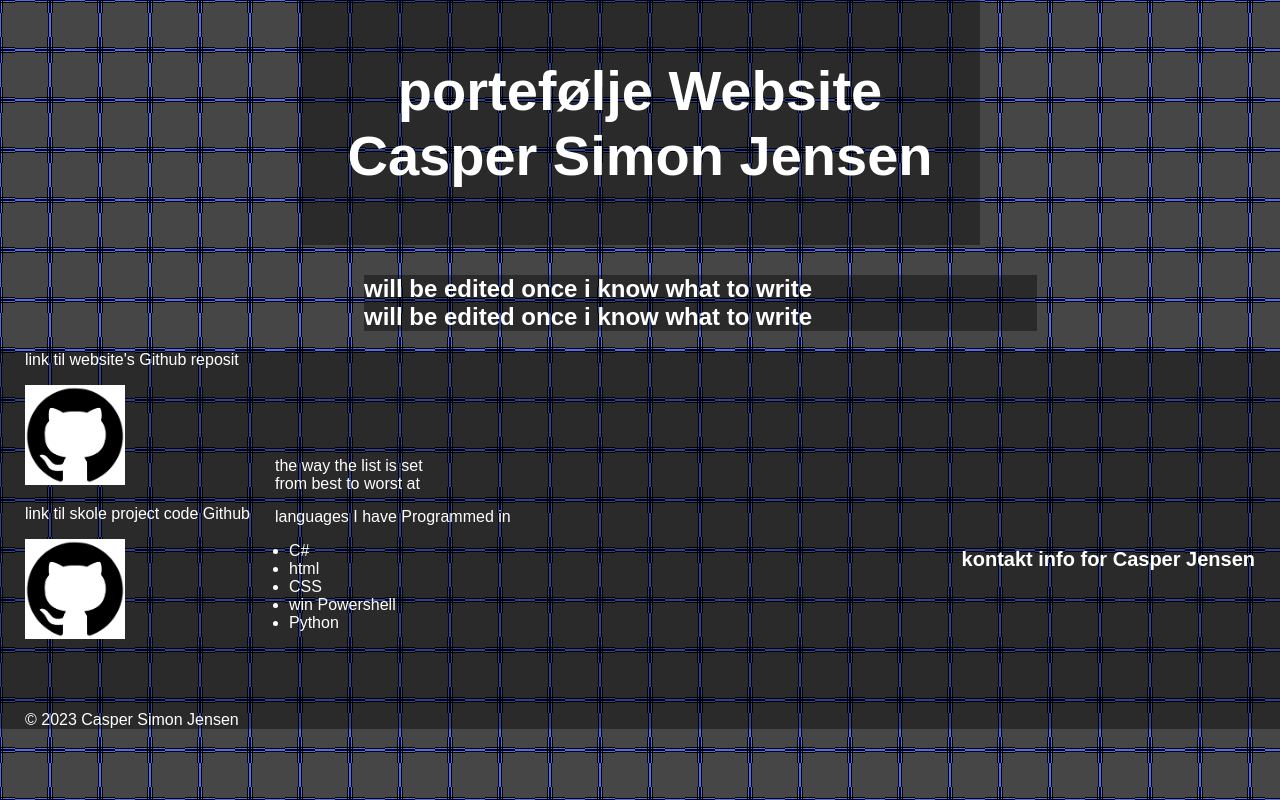
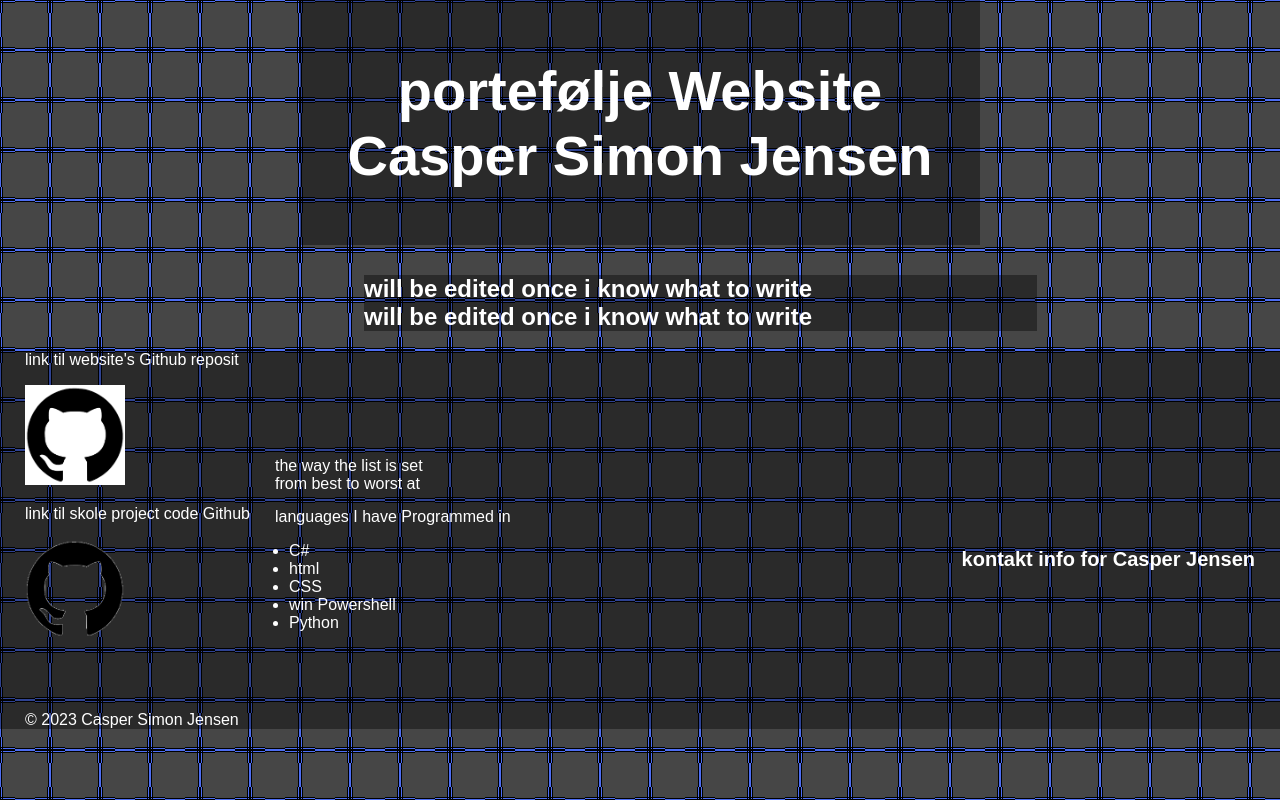
Before and after one commit to RLGPH/my-first-static-web-app, a website: page src/index.html in a window 1280 px wide. Shown: the top 800 px of the page. Drawn offline with Linux system fonts and the light colour scheme.

Commit message:
change to github logo

```diff
--- a/src/index.html
+++ b/src/index.html
@@ -37,7 +37,7 @@
 
     <p style="color:white;">link til skole project code Github</p>
     <a href="https://github.com/RLGPH/Skole-Code" target="_blank">
-      <img src="images/GitHub.jpg" width="100" height="100">
+      <img src="images/GitHub.png" width="100" height="100">
     </a>
 
     <p style="color:white;margin-top:-135px;padding-left: 250px;">
```
Also changed, not shown: src/images/GitHub.png (added).
